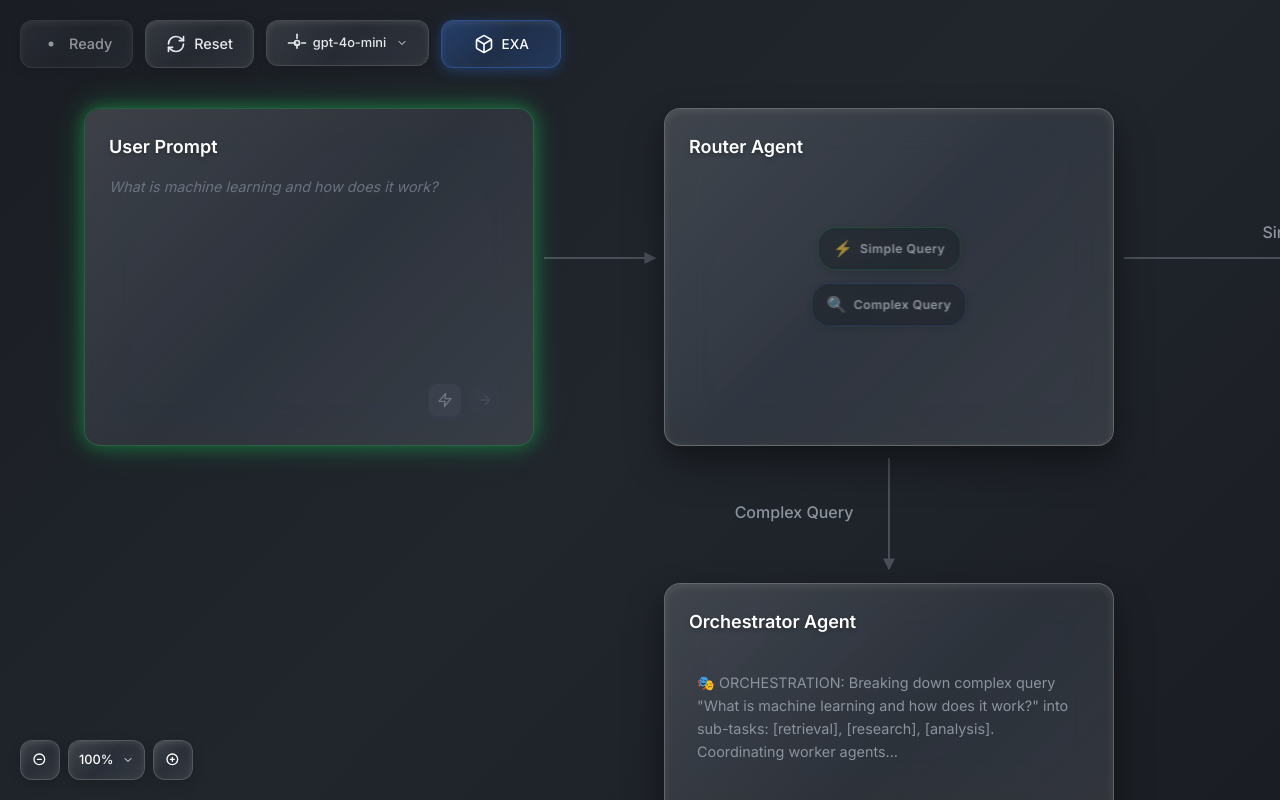
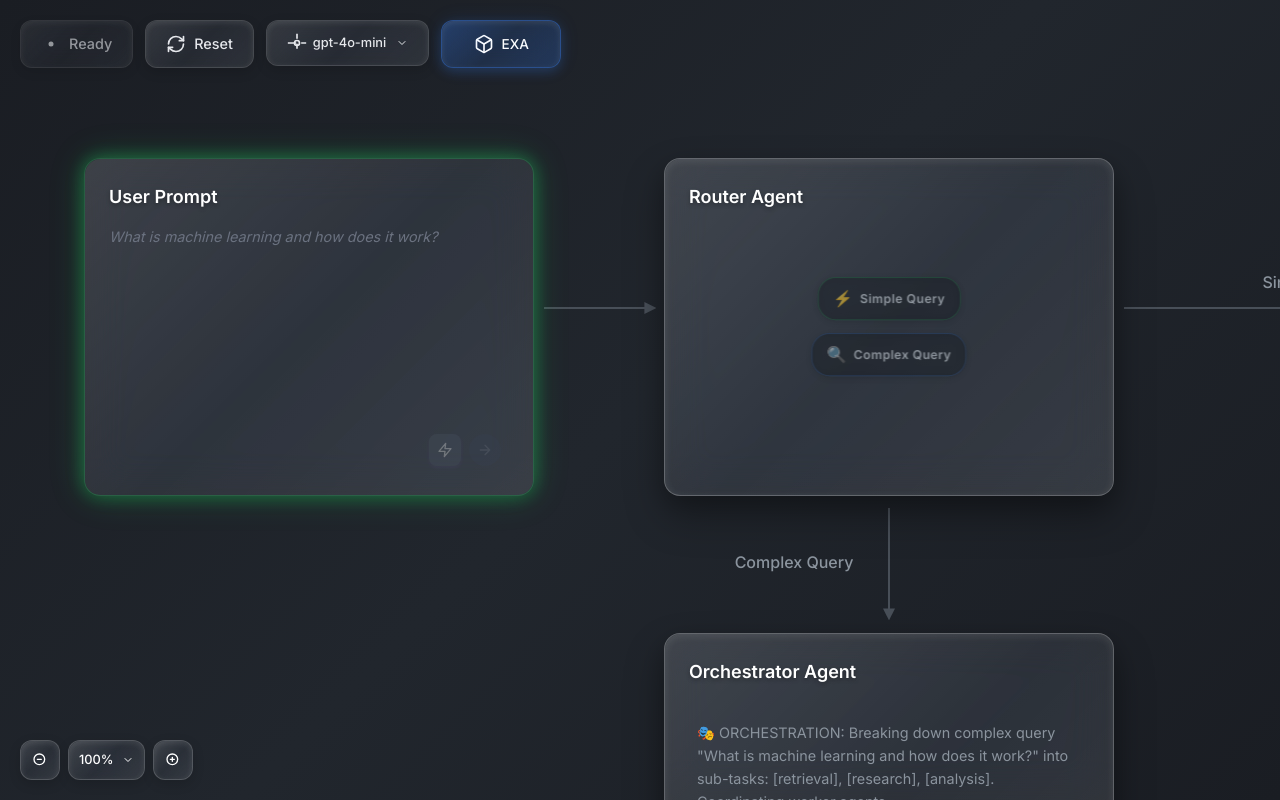
Before and after one commit to dkoh2018/rag_viz, a Next.js app: page /rag-retrieval-visualization in a window 1280 px wide. Built offline with nearby package versions, Linux system fonts and the light colour scheme.

Commit message:
optimized

```diff
--- a/src/components/Connectors.tsx
+++ b/src/components/Connectors.tsx
@@ -18,27 +18,27 @@ export default function Connectors() {
       </defs>
 
       {/* Connector paths */}
-      <path d="M 480 250 L 590 250" stroke="#484f58" strokeWidth="2" fill="none" markerEnd="url(#arrow)" />
-      <path d="M 1060 250 L 2725 250" stroke="#484f58" strokeWidth="2" fill="none" markerEnd="url(#arrow)" />
-      <text x="1250" y="230" className={styles.connectorLabel}>Simple Query</text>
-      <path d="M 825 450 L 825 560" stroke="#484f58" strokeWidth="2" fill="none" markerEnd="url(#arrow)" />
-      <text x="730" y="510" className={styles.connectorLabel}>Complex Query</text>
-      <path d="M 825 950 L 825 990 L 1035 990 L 1035 1080" stroke="#484f58" strokeWidth="2" fill="none" markerEnd="url(#arrow)" />
-      <path d="M 1280 1210 Q 1330 1210, 1350 860 T 1430 470" stroke="#484f58" strokeWidth="2" fill="none" markerEnd="url(#arrow)" />
-      <path d="M 1280 1210 Q 1330 1210, 1350 1040 T 1430 870" stroke="#484f58" strokeWidth="2" fill="none" markerEnd="url(#arrow)" />
-      <path d="M 1280 1210 Q 1320 1210, 1430 1270" stroke="#484f58" strokeWidth="2" fill="none" markerEnd="url(#arrow)" />
-      <path d="M 1930 470 Q 2000 620 2100 625" stroke="#484f58" strokeWidth="2" fill="none" markerEnd="url(#arrow)" />
-      <path d="M 1930 870 L 2100 675" stroke="#484f58" strokeWidth="2" fill="none" markerEnd="url(#arrow)" />
-      <path d="M 1930 1270 Q 2000 1120 2100 725" stroke="#484f58" strokeWidth="2" fill="none" markerEnd="url(#arrow)" />
-      <path d="M 2350 850 L 2350 890" stroke="#484f58" strokeWidth="2" fill="none" markerEnd="url(#arrow)" />
-      <path d="M 2600 1050 L 2725 890" stroke="#484f58" strokeWidth="2" fill="none" markerEnd="url(#arrow)" />
-      <path d="M 3100 450 Q 3120 450 3300 540" stroke="#484f58" strokeWidth="2" fill="none" markerEnd="url(#arrow)" />
-      <path d="M 3100 680 Q 3120 680 3300 580" stroke="#484f58" strokeWidth="2" fill="none" markerEnd="url(#arrow)" />
-      <text x="3180" y="620" className={styles.connectorLabel}>Valid</text>
-      <path d="M 3790 570 L 3930 570" stroke="#484f58" strokeWidth="2" fill="none" markerEnd="url(#arrow)" />
-      <path d="M 2975 1050 L 2975 1500 L 700 1500 L 700 945" stroke="#484f58" strokeWidth="2" fill="none" markerEnd="url(#arrow)" />
-      <text x="2865" y="1125" className={styles.connectorLabel}>Needs Refinement</text>
-      <text x="575" y="1000" className={styles.connectorLabel}>Needs Refinement</text>
+      <path d="M 480 300 L 590 300" stroke="#484f58" strokeWidth="2" fill="none" markerEnd="url(#arrow)" />
+      <path d="M 1060 300 L 2725 300" stroke="#484f58" strokeWidth="2" fill="none" markerEnd="url(#arrow)" />
+      <text x="1250" y="280" className={styles.connectorLabel}>Simple Query</text>
+      <path d="M 825 500 L 825 610" stroke="#484f58" strokeWidth="2" fill="none" markerEnd="url(#arrow)" />
+      <text x="730" y="560" className={styles.connectorLabel}>Complex Query</text>
+      <path d="M 825 1000 L 825 1040 L 1035 1040 L 1035 1130" stroke="#484f58" strokeWidth="2" fill="none" markerEnd="url(#arrow)" />
+      <path d="M 1280 1260 Q 1330 1260, 1350 910 T 1430 520" stroke="#484f58" strokeWidth="2" fill="none" markerEnd="url(#arrow)" />
+      <path d="M 1280 1260 Q 1330 1260, 1350 1090 T 1430 920" stroke="#484f58" strokeWidth="2" fill="none" markerEnd="url(#arrow)" />
+      <path d="M 1280 1260 Q 1320 1260, 1430 1320" stroke="#484f58" strokeWidth="2" fill="none" markerEnd="url(#arrow)" />
+      <path d="M 1930 520 Q 2000 670 2100 675" stroke="#484f58" strokeWidth="2" fill="none" markerEnd="url(#arrow)" />
+      <path d="M 1930 920 L 2100 725" stroke="#484f58" strokeWidth="2" fill="none" markerEnd="url(#arrow)" />
+      <path d="M 1930 1320 Q 2000 1170 2100 775" stroke="#484f58" strokeWidth="2" fill="none" markerEnd="url(#arrow)" />
+      <path d="M 2350 900 L 2350 940" stroke="#484f58" strokeWidth="2" fill="none" markerEnd="url(#arrow)" />
+      <path d="M 2600 1100 L 2725 940" stroke="#484f58" strokeWidth="2" fill="none" markerEnd="url(#arrow)" />
+      <path d="M 3100 500 Q 3120 500 3300 590" stroke="#484f58" strokeWidth="2" fill="none" markerEnd="url(#arrow)" />
+      <path d="M 3100 730 Q 3120 730 3300 630" stroke="#484f58" strokeWidth="2" fill="none" markerEnd="url(#arrow)" />
+      <text x="3180" y="670" className={styles.connectorLabel}>Valid</text>
+      <path d="M 3790 620 L 3930 620" stroke="#484f58" strokeWidth="2" fill="none" markerEnd="url(#arrow)" />
+      <path d="M 2975 1100 L 2975 1550 L 700 1550 L 700 995" stroke="#484f58" strokeWidth="2" fill="none" markerEnd="url(#arrow)" />
+      <text x="2865" y="1175" className={styles.connectorLabel}>Needs Refinement</text>
+      <text x="575" y="1050" className={styles.connectorLabel}>Needs Refinement</text>
     </svg>
   );
 }
--- a/src/components/GenerativeNode.tsx
+++ b/src/components/GenerativeNode.tsx
@@ -79,7 +79,7 @@ export default function GenerativeNode({ node, generatedContent, isLoading = fal
       {/* Dual badge router agent display */}
       {routerDisplayInfo && (
         <div className={styles.routerOverlay}>
-          {routerDisplayInfo.showBoth ? (
+          {routerDisplayInfo.showBoth && routerDisplayInfo.badges ? (
             // Show both badges initially
             <div className={styles.routerDualBadges}>
               {routerDisplayInfo.badges.map((badge, index) => (
@@ -89,13 +89,13 @@ export default function GenerativeNode({ node, generatedContent, isLoading = fal
                 </div>
               ))}
             </div>
-          ) : (
+          ) : routerDisplayInfo.activeBadge ? (
             // Show only the active badge after processing
             <div className={`${styles.routerBadge} ${routerDisplayInfo.activeBadge.className} ${styles.routerBadgeActive}`}>
               <span className={styles.routerIcon}>{routerDisplayInfo.activeBadge.icon}</span>
               <span className={styles.routerType}>{routerDisplayInfo.activeBadge.type}</span>
             </div>
-          )}
+          ) : null}
         </div>
       )}
       <div className={styles.nodeLabel}>
--- a/src/config/nodes.ts
+++ b/src/config/nodes.ts
@@ -5,7 +5,7 @@ export const RAG_NODES: NodeData[] = [
     id: 'user-prompt',
     label: 'User Prompt',
     content: '',
-    position: { left: '20px', top: '100px' },
+    position: { left: '20px', top: '150px' },
     type: 'input',
     category: 'routing'
   },
@@ -13,7 +13,7 @@ export const RAG_NODES: NodeData[] = [
     id: 'router-agent',
     label: 'Router Agent',
     content: '',
-    position: { left: '600px', top: '100px' },
+    position: { left: '600px', top: '150px' },
     type: 'processor',
     category: 'routing'
   },
@@ -21,7 +21,7 @@ export const RAG_NODES: NodeData[] = [
     id: 'direct-generation',
     label: 'Direct Generation',
     content: '🎯 DIRECT RESPONSE: For simple query "What is machine learning and how does it work?" - Retrieved relevant docs and generated: This is a direct answer based on knowledge base retrieval.',
-    position: { left: '2750px', top: '100px' },
+    position: { left: '2750px', top: '150px' },
     type: 'processor',
     category: 'generation'
   },
@@ -29,7 +29,7 @@ export const RAG_NODES: NodeData[] = [
     id: 'orchestrator-agent',
     label: 'Orchestrator Agent',
     content: '🎭 ORCHESTRATION: Breaking down complex query "What is machine learning and how does it work?" into sub-tasks: [retrieval], [research], [analysis]. Coordinating worker agents...',
-    position: { left: '600px', top: '575px' },
+    position: { left: '600px', top: '625px' },
     type: 'processor',
     category: 'orchestration'
   },
@@ -37,7 +37,7 @@ export const RAG_NODES: NodeData[] = [
     id: 'decompose-query',
     label: 'Decompose Query',
     content: '🔄 DECOMPOSITION: Query "What is machine learning and how does it work?" split into:\n1. Information retrieval task\n2. Research analysis task\n3. Data processing task',
-    position: { left: '810px', top: '1100px' },
+    position: { left: '810px', top: '1150px' },
     type: 'processor',
     category: 'orchestration'
   },
@@ -45,7 +45,7 @@ export const RAG_NODES: NodeData[] = [
     id: 'worker-retrieval',
     label: 'Worker Agent: Retrieval',
     content: '📚 RETRIEVAL COMPLETE: Found 15 relevant documents for "What is machine learning and how does it work?". Top matches: knowledge_base_doc_1.pdf, research_paper_3.pdf, manual_section_7.md',
-    position: { left: '1450px', top: '300px' },
+    position: { left: '1450px', top: '350px' },
     type: 'processor',
     category: 'worker'
   },
@@ -53,7 +53,7 @@ export const RAG_NODES: NodeData[] = [
     id: 'worker-research',
     label: 'Worker Agent: Research',
     content: '🔍 RESEARCH COMPLETE: Cross-referenced 8 sources for "What is machine learning and how does it work?". Identified 3 key themes and 2 potential contradictions requiring synthesis.',
-    position: { left: '1450px', top: '700px' },
+    position: { left: '1450px', top: '750px' },
     type: 'processor',
     category: 'worker'
   },
@@ -61,7 +61,7 @@ export const RAG_NODES: NodeData[] = [
     id: 'worker-analysis',
     label: 'Worker Agent: Analysis',
     content: '📊 ANALYSIS COMPLETE: Processed data for "What is machine learning and how does it work?". Generated insights: 85% confidence score, 3 supporting arguments, 1 limitation identified.',
-    position: { left: '1450px', top: '1100px' },
+    position: { left: '1450px', top: '1150px' },
     type: 'processor',
     category: 'worker'
   },
@@ -69,7 +69,7 @@ export const RAG_NODES: NodeData[] = [
     id: 'shared-state',
     label: 'Shared State',
     content: '🗃️ STATE UPDATE: Consolidated findings from all workers for "What is machine learning and how does it work?". Retrieved: 15 docs, Research: 8 sources, Analysis: 85% confidence. Ready for synthesis.',
-    position: { left: '2125px', top: '500px' },
+    position: { left: '2125px', top: '550px' },
     type: 'processor',
     category: 'synthesis'
   },
@@ -77,7 +77,7 @@ export const RAG_NODES: NodeData[] = [
     id: 'synthesis-agent',
     label: 'Synthesis Agent',
     content: '⚡ SYNTHESIS COMPLETE: Combined all worker outputs for "What is machine learning and how does it work?". Generated coherent response integrating retrieval, research, and analysis findings.',
-    position: { left: '2125px', top: '900px' },
+    position: { left: '2125px', top: '950px' },
     type: 'processor',
     category: 'synthesis'
   },
@@ -85,7 +85,7 @@ export const RAG_NODES: NodeData[] = [
     id: 'evaluator-agent',
     label: 'Evaluator Agent',
     content: '✅ EVALUATION: Response for "What is machine learning and how does it work?" scored: Accuracy: 89%, Completeness: 92%, Relevance: 95%. VERDICT: Approved for delivery.',
-    position: { left: '2750px', top: '700px' },
+    position: { left: '2750px', top: '750px' },
     type: 'processor',
     category: 'evaluation'
   },
@@ -93,7 +93,7 @@ export const RAG_NODES: NodeData[] = [
     id: 'response-delivery',
     label: 'User Response',
     content: '💬 FINAL OUTPUT: Based on your query "What is machine learning and how does it work?", here is the comprehensive response generated through our RAG pipeline with full traceability and citations.',
-    position: { left: '3325px', top: '400px' },
+    position: { left: '3325px', top: '450px' },
     type: 'output',
     category: 'delivery'
   },
@@ -101,7 +101,7 @@ export const RAG_NODES: NodeData[] = [
     id: 'langsmith-logging',
     label: 'LangSmith Logging',
     content: '📋 LOGGED: Session for "What is machine learning and how does it work?" - 14 agent interactions, 2.3s total latency, 0 errors. Metrics captured for optimization.',
-    position: { left: '3950px', top: '400px' },
+    position: { left: '3950px', top: '450px' },
     type: 'processor',
     category: 'delivery'
   }
```
